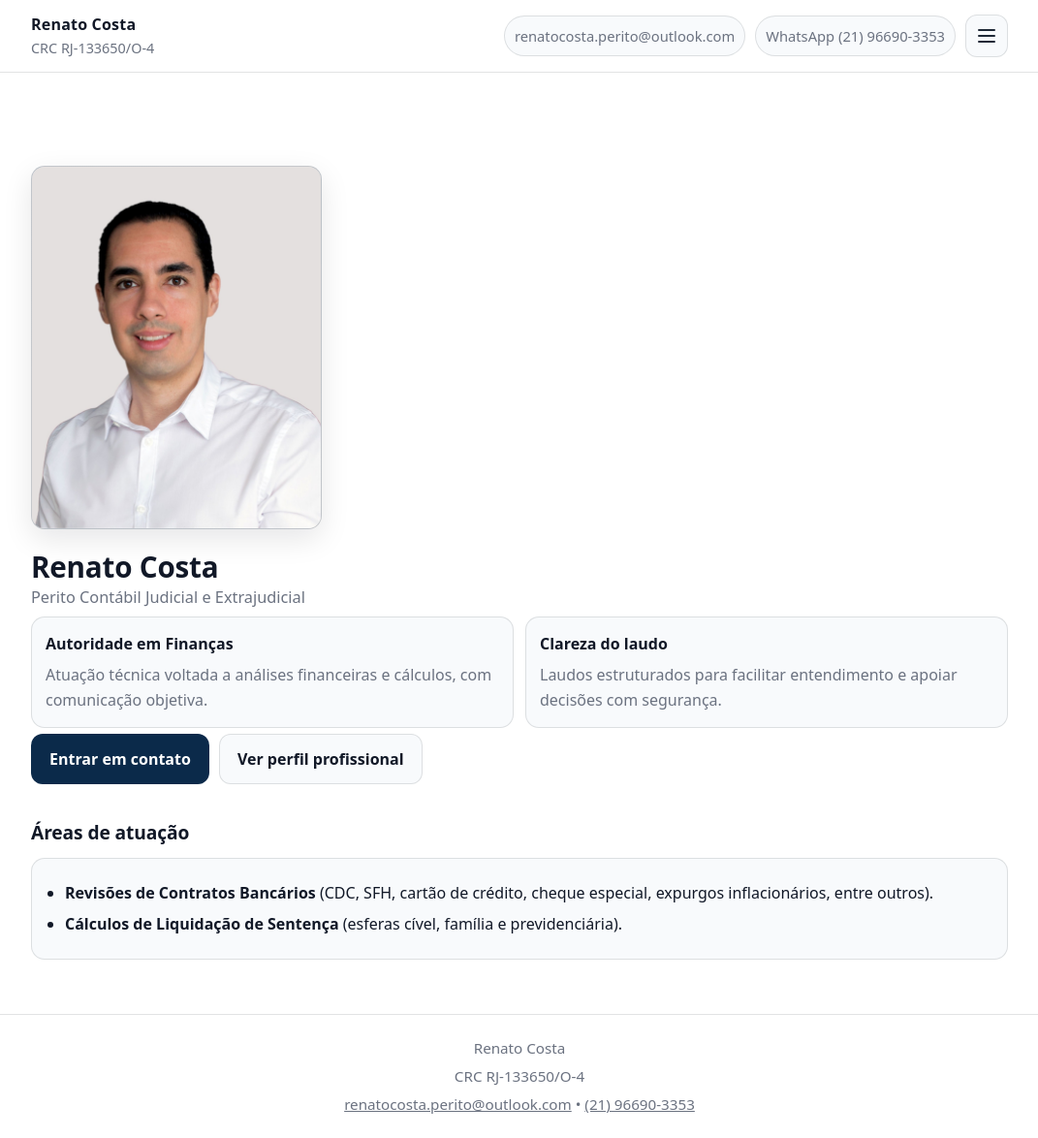
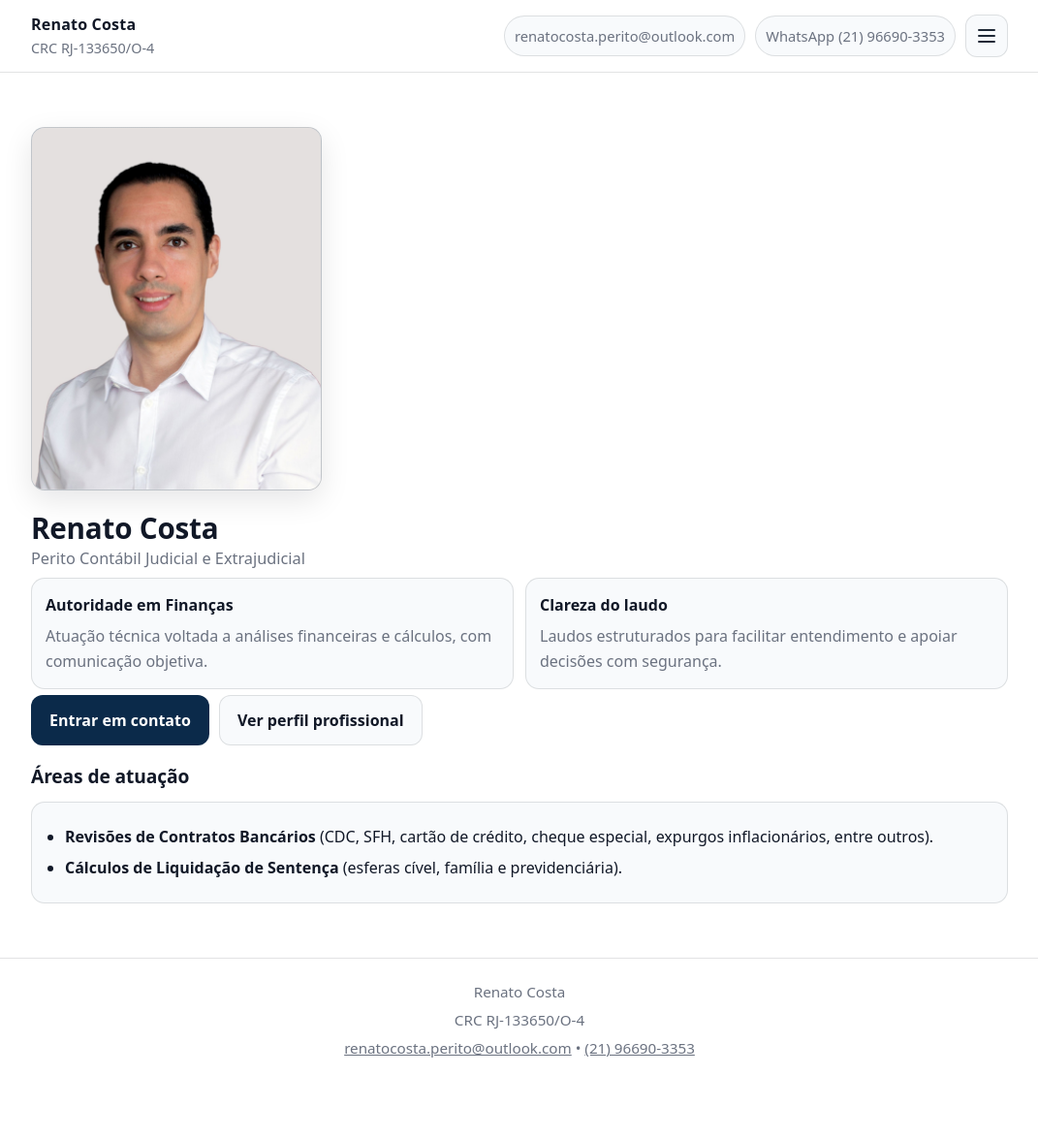
Before and after one commit to peritorenatocosta/peritorenatocosta.github.io, a Jekyll site: the page built from index.md, in a window 1280 px wide and 1174 px high. Shown: the whole window at 97% size, without its empty margins (104-1175 px from the left). Built offline with Jekyll 4.4.1, drawn with Linux system fonts in a browser that asks for light colours.

Commit message:
Update main.css

```diff
--- a/assets/css/main.css
+++ b/assets/css/main.css
@@ -33,7 +33,7 @@ a{color:inherit}
 .main{
   max-width:var(--container);
   margin:0 auto;
-  padding:calc(72px + var(--space-lg)) var(--space) 56px;
+  padding:calc(32px + var(--space-lg)) var(--space) 56px;
 }
 
 .header{
@@ -174,7 +174,7 @@ a{color:inherit}
 }
 
 .section{
-  margin-top:34px;
+  margin-top:16px;
 }
 .section h2{
   margin:0 0 10px 0;
```
